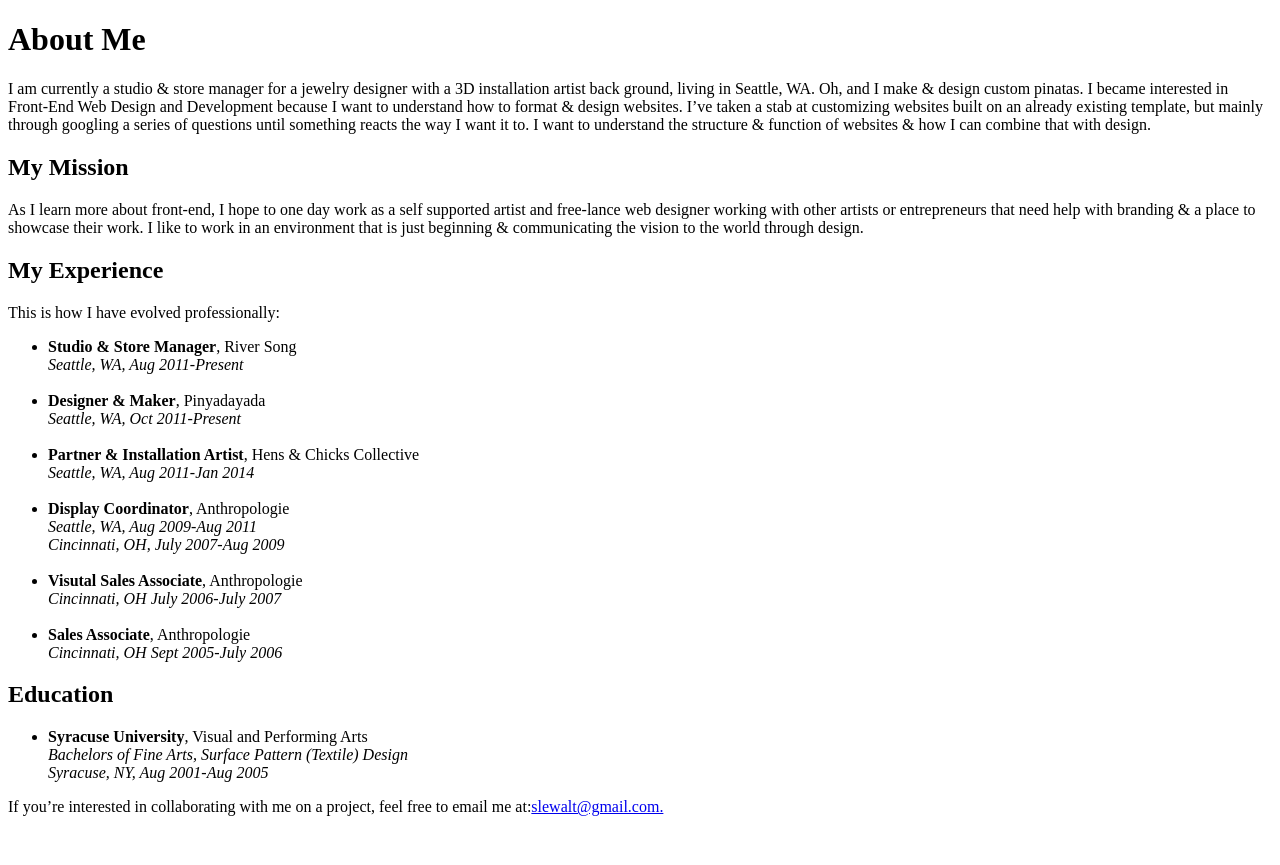
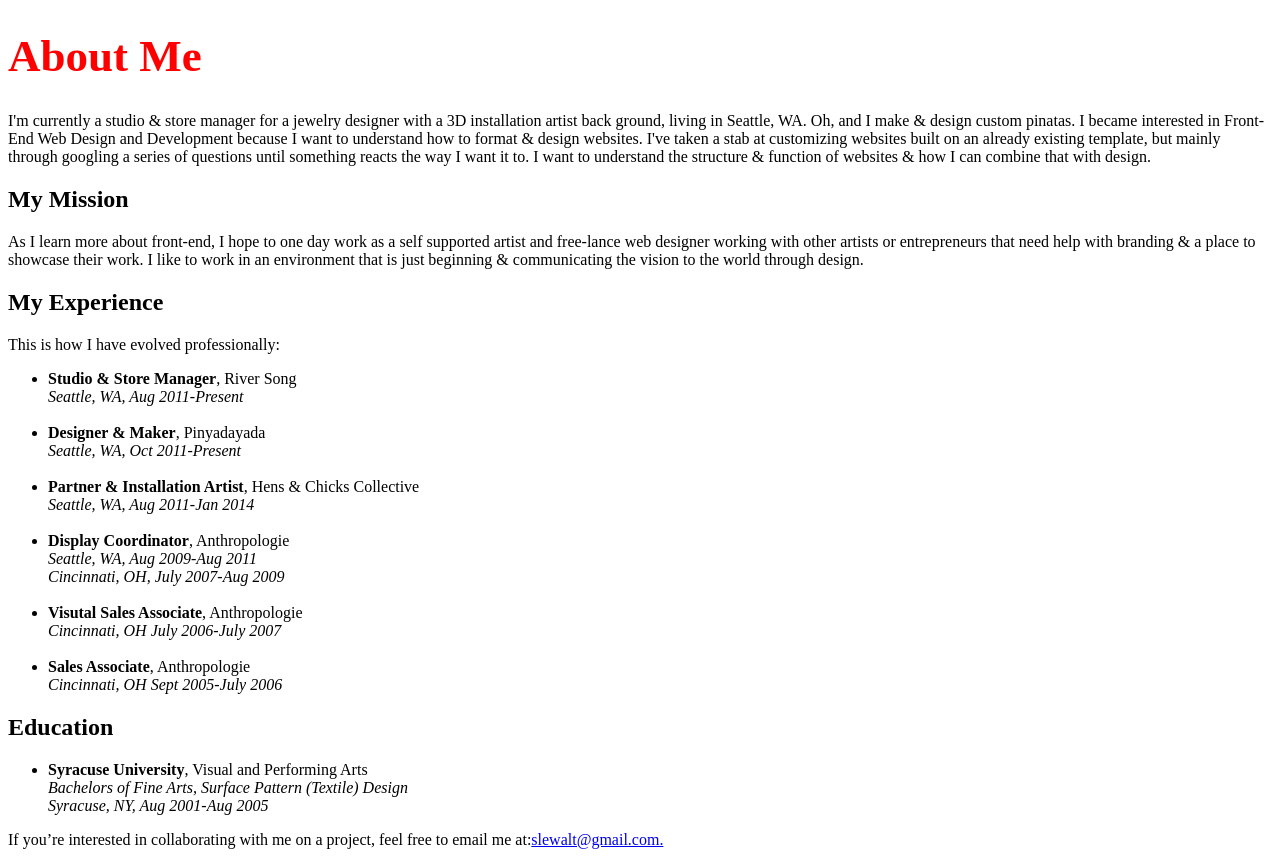
Before and after one commit to slewalt/slewalt.github.io, a plain HTML site: page Unit 1/index.html in a window 1280 px wide. Before the commit the page ends 832 px from the top, so only its background shows below. Drawn offline with Linux system fonts and the light colour scheme; files that its build step writes are made by us from their sources.

```diff
--- /dev/null
+++ b/Main.css
@@ -0,0 +1,5 @@
+h1 {
+	font-size: 45px;
+ 	color: Red;
+  	font-weight: bold;
+	}
--- a/index.html
+++ b/Unit 1/index.html
@@ -2,11 +2,12 @@
 <html>
 	<head>
 		<title>About Sara Ewalt 2</title>
+		<link rel="stylesheet" type="text/css" href="Main.css">
 	</head>
 
 	<body>
 		<h1>About Me</h1>
-			<p>I am currently a studio & store manager for a jewelry designer with a 3D installation artist back ground, living in Seattle, WA.  Oh, and I make & design custom pinatas.  I became interested in Front-End Web Design and Development because I want to understand how to format & design websites.  I’ve taken a stab at customizing websites built on an already existing template, but mainly through googling a series of questions until something reacts the way I want it to.  I want to understand the structure & function of websites & how I can combine that with design.</p>
+			<p>I'm currently a studio & store manager for a jewelry designer with a 3D installation artist back ground, living in Seattle, WA.  Oh, and I make & design custom pinatas.  I became interested in Front-End Web Design and Development because I want to understand how to format & design websites.  I've taken a stab at customizing websites built on an already existing template, but mainly through googling a series of questions until something reacts the way I want it to.  I want to understand the structure & function of websites & how I can combine that with design.</p>
 
 		<h2>My Mission</h2>
 			<p>As I learn more about front-end, I hope to one day work as a self supported artist and free-lance web designer working with other artists or entrepreneurs that need help with branding & a place to showcase their work.  I like to work in an environment that is just beginning & communicating the vision to the world through design.</p>
```
Also changed, not shown: Unit 2/HomePage.jpg (added), Unit 2/ProjectPage.jpg (added).
